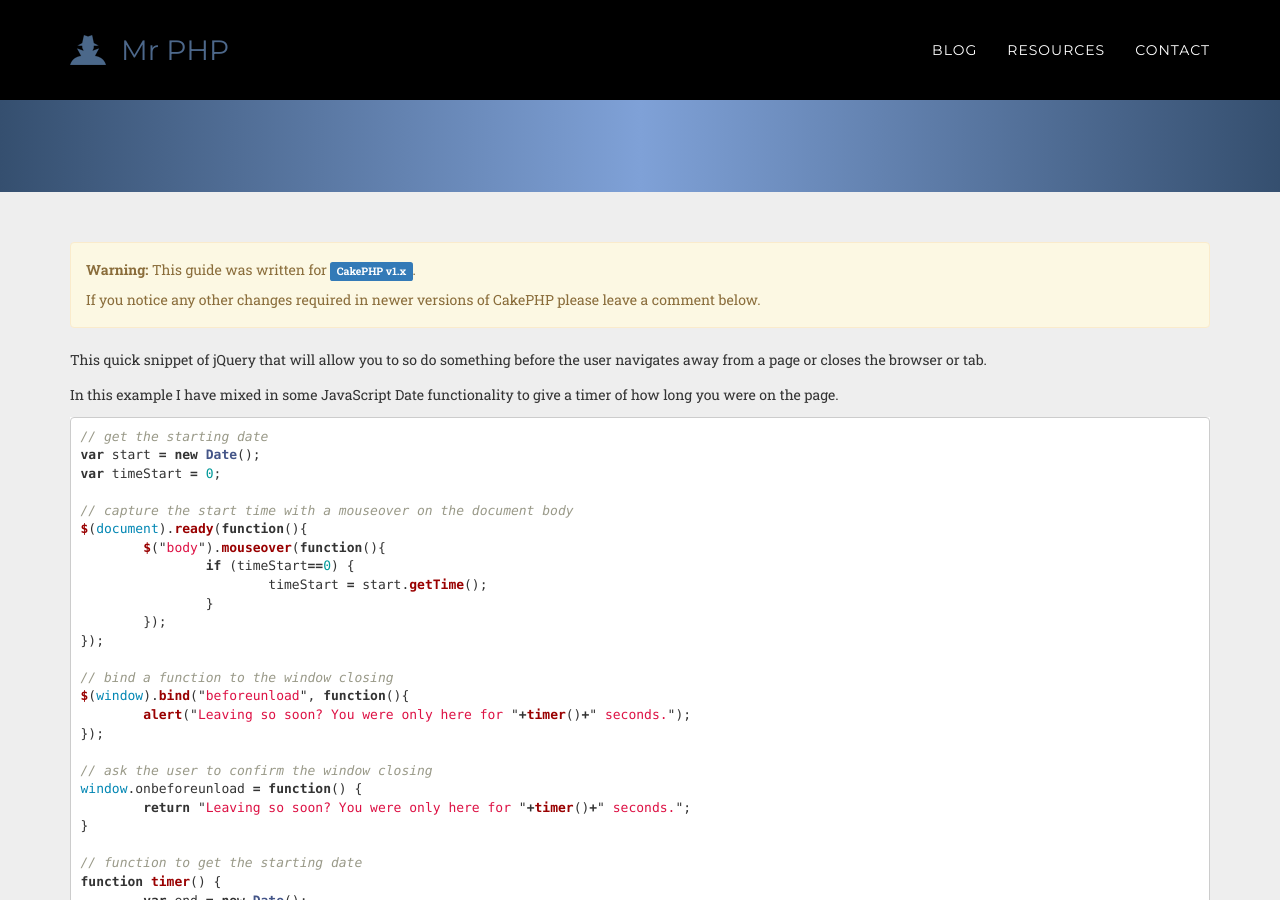
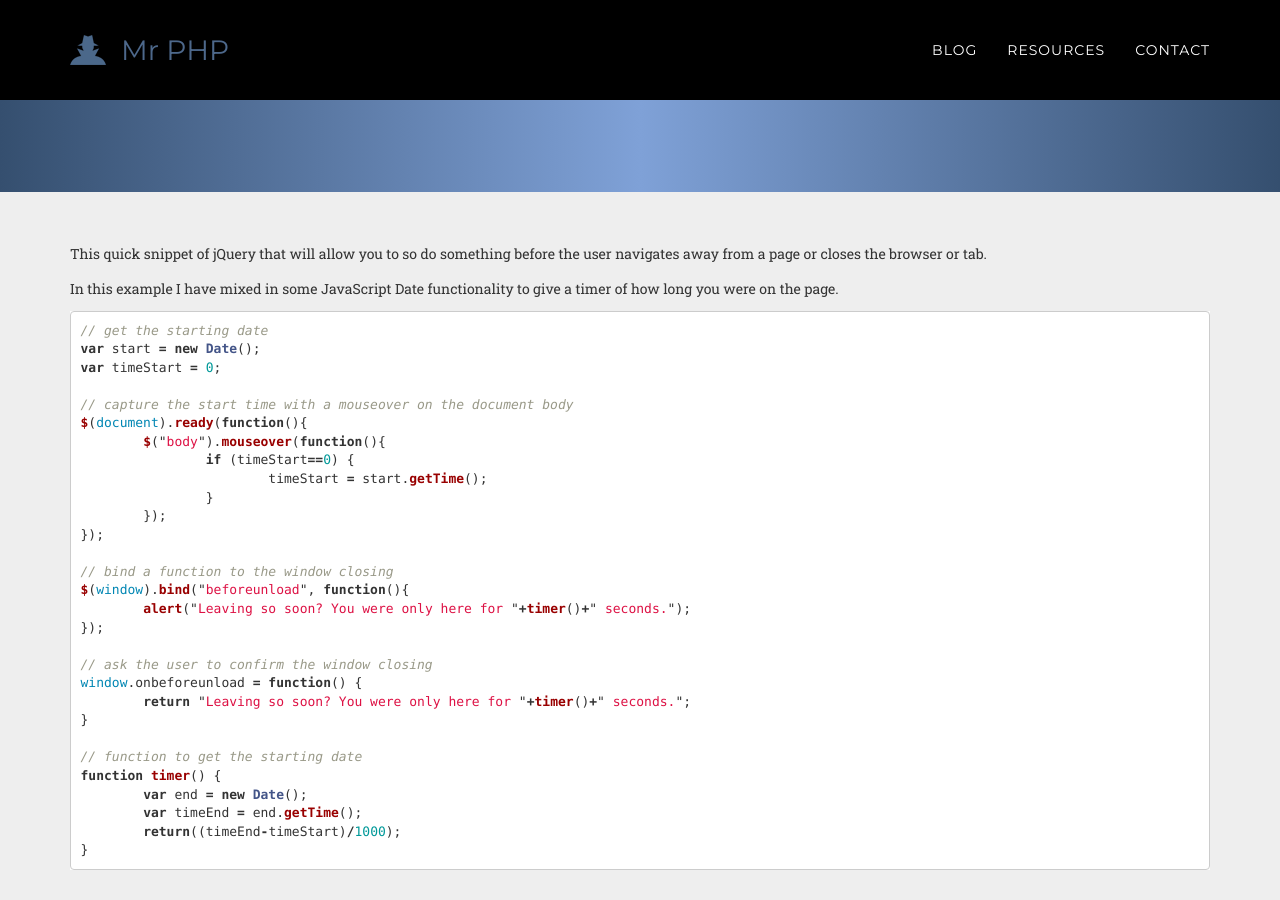
Before and after one commit to mr-php/mr-php.github.io, a Jekyll site: the page built from _posts/2008-10-09-detect-page-start-and-navigation-away-in-jquery.md, in a window 1280 px wide and 900 px high, scrolled down 341 px. Built offline with Jekyll 4.4.1, drawn with Linux system fonts in a browser that asks for light colours; nearby versions of some CDN libraries; some web fonts are replaced; Markdown is read by kramdown in place of the engine named in the settings; comment, search, counter and statistics services are not loaded.

Commit message:
Update 2008-10-09-detect-page-start-and-navigation-away-in-jquery.md

```diff
--- a/_posts/2008-10-09-detect-page-start-and-navigation-away-in-jquery.md
+++ b/_posts/2008-10-09-detect-page-start-and-navigation-away-in-jquery.md
@@ -8,11 +8,6 @@ redirect_from:
 - /code/detect-page-start-and-navigation-away-jquery/
 - /code/detect-page-start-and-navigation-away-in-jquery/
 ---
-
-<div class="alert alert-warning" role="alert">
-	<p><strong>Warning:</strong> This guide was written for <span class="label label-primary">CakePHP v1.x</span>.</p>
-	<p>If you notice any other changes required in newer versions of CakePHP please leave a comment below.</p>
-</div>
 
 This quick snippet of jQuery that will allow you to so do something before the user navigates away from a page or closes the browser or tab.
 
```
